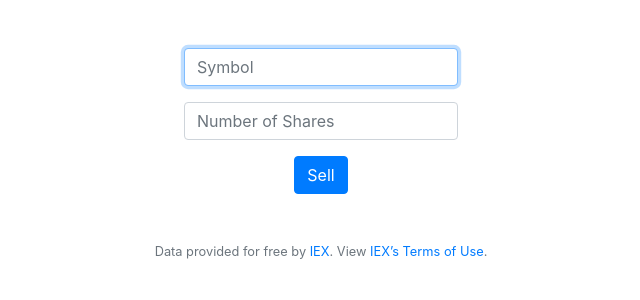
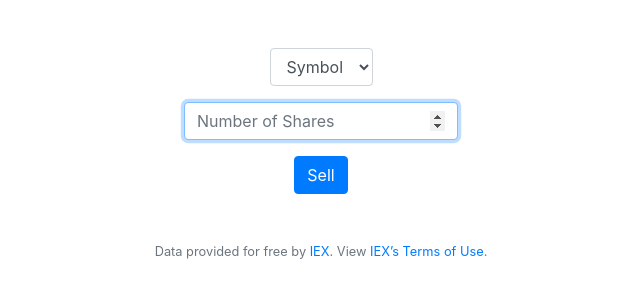
Before and after one commit to tanyaner96/CS50, a Flask app: page /sell in a window 1280 px wide. Shown: the part 76-376 px from the top of the page, without its empty margins (319-959 px from the left). Run offline with Flask 2, Linux system fonts and the light colour scheme; a user stored in the database is signed in; some libraries are stand-ins or nearby versions.

Commit message:
automated commit by check50 [check50=True]

```diff
--- a/templates/sell.html
+++ b/templates/sell.html
@@ -7,7 +7,14 @@
 {% block main %}
     <form action="/sell" method="post">
         <div class="form-group">
-            <input autocomplete="off" autofocus class="form-control" name="symbol" placeholder="Symbol" type="text">
+            <select name = "symbol" class = "form-control">
+                <option disable selected value>Symbol</option>
+                {% for dict in stocks %}
+                {% for key, symbol in dict.items() %}
+                <option value="{{symbol}}">{{symbol}}</option>
+                {% endfor %}
+                {% endfor %}
+            </select>
         </div>
         <div class="form-group">
             <input autocomplete="off" autofocus class="form-control" name="shares" placeholder="Number of Shares" type="number">
```
